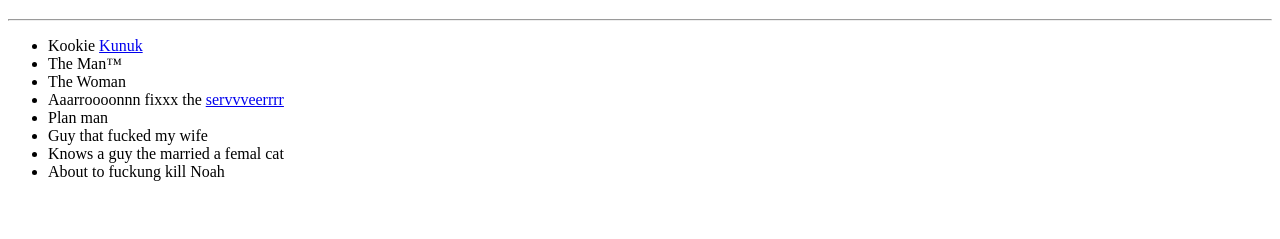
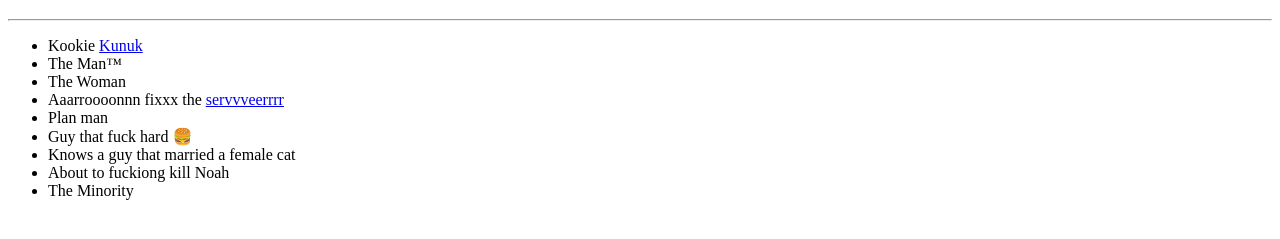
Before and after one commit to Nublys/cv, a plain HTML site: page callme.html in a window 1280 px wide. Shown: the part 61-300 px from the top of the page. Drawn offline with Linux system fonts and the light colour scheme.

Commit message:
Update callme.html

```diff
--- a/callme.html
+++ b/callme.html
@@ -12,9 +12,10 @@
       <li>The Woman</li>
       <li>Aaarroooonnn fixxx the <a href="https://memegenerator.net/img/instances/72995625/for-gods-sake-just-restore-the-fucking-server.jpg">servvveerrrr</a></li>
       <li>Plan man</li>
-      <li>Guy that fucked my wife</li>
-      <li>Knows a guy the married a femal cat</li>
-      <li>About to fuckung kill Noah</li>
+      <li>Guy that fuck hard 🍔</li>
+      <li>Knows a guy that married a female cat</li>
+      <li>About to fuckiong kill Noah</li>
+      <li>The Minority</li>
     </ul>
   </body>
 </html>
```
